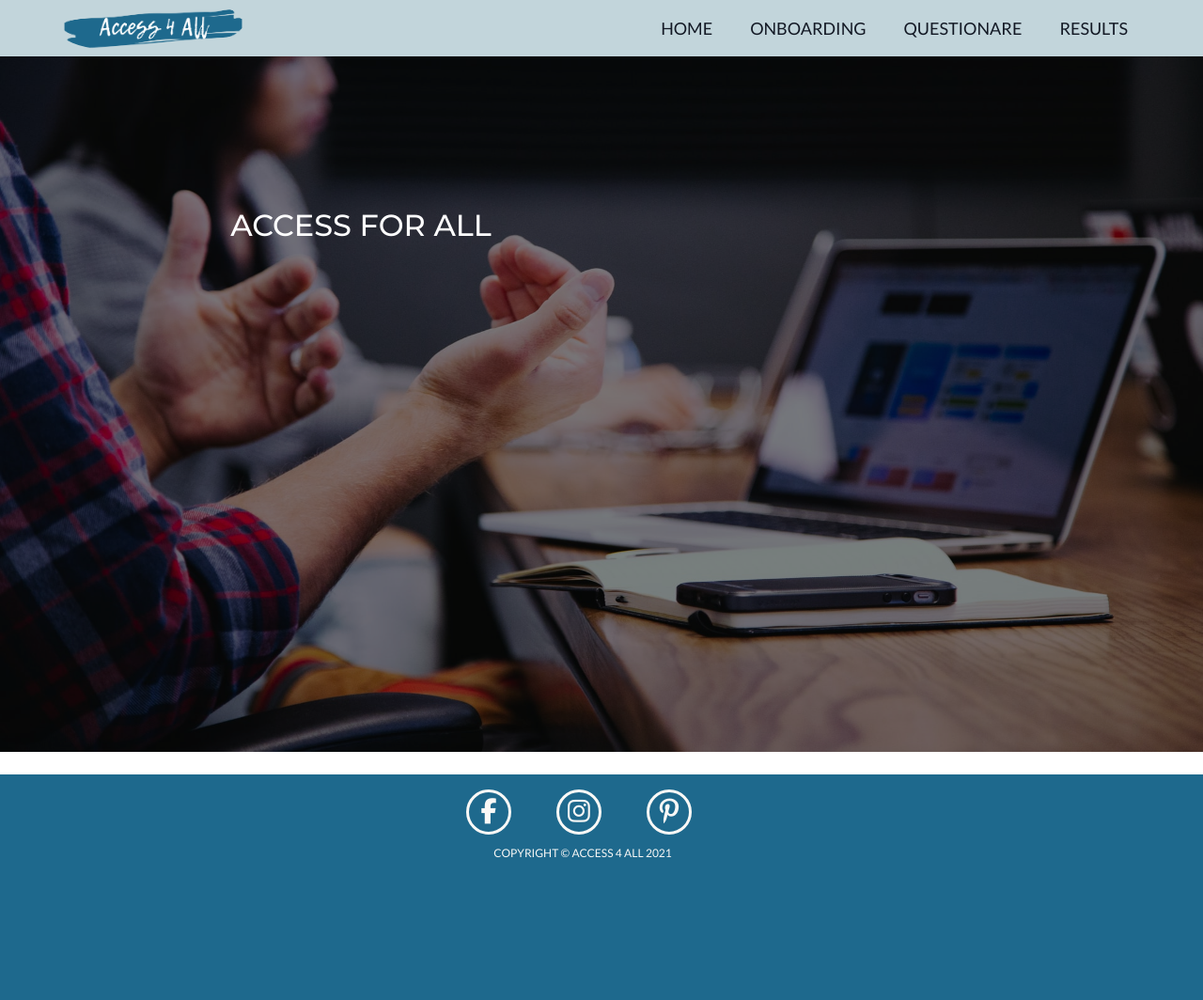
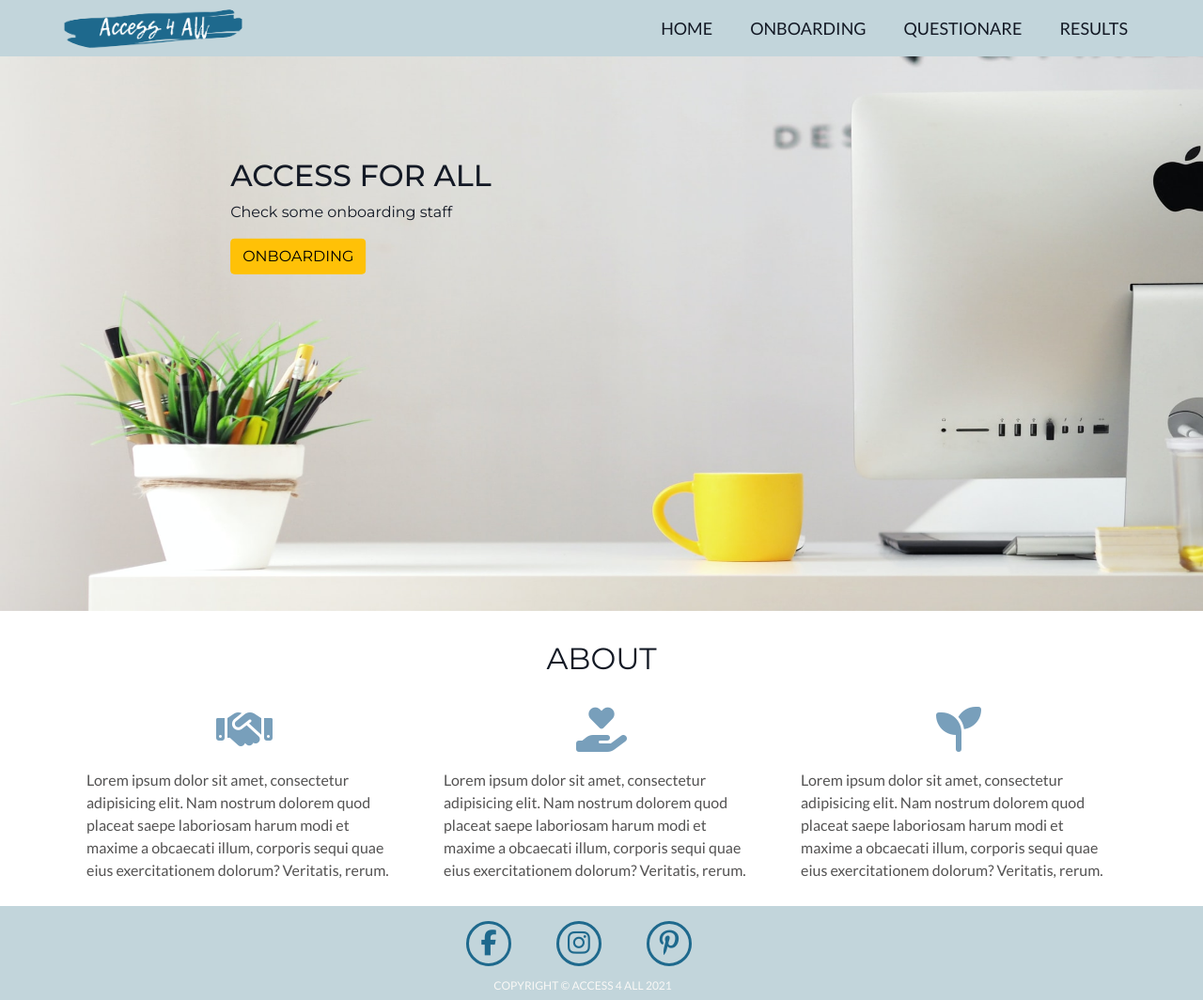
Before and after one commit to ruszkipista/access4all, a Flask app: page / in a window 1280 px wide. Shown: the whole page at 94% size. Before the commit the page ends 913 px from the top, so only its background shows below. Run offline with Flask 2, Linux system fonts and the light colour scheme; some libraries are stand-ins or nearby versions.

Commit message:
Finished About/ fixed navbar and footer (#30)
* changed hero img
* added about section
* fixed navbar and footer
Co-authored-by: István Orosz <ruszkipista@users.noreply.github.com> by resolving merge conflicts

```diff
--- a/static/css/style.css
+++ b/static/css/style.css
@@ -9,10 +9,13 @@
     box-sizing: border-box;
 }
 
-html,
 body {
-    height: 100%;
+    min-height:100%;
+    position:relative;
+    padding-bottom:6.2rem;
 }
+
+
 
 
 /*-------NAVBAR------*/
@@ -188,28 +191,56 @@ body {
 
 }
 
+.content {
+    margin-top: 50px;
+}
 .background {
-    background: black;
-    height: 100vh;
+    position: relative;
 }
 
 .fsbg{
     background-position: center;
     background-repeat: no-repeat;
     background-size: cover;
-    height: 100%;
+    max-height: 600px;
     width: 100%;
-    opacity: 0.5;
 }
 
-.text-section {
+.text-box {
     position: absolute;
     top: 30%;
     left: 30%;
     transform: translate(-50%, -50%);
-    color: #fff;
+    color: #131925;
     font-family: 'Montserrat', sans-serif;
     text-transform: uppercase;
+  }
+
+  .text-box p {
+      text-transform: none;
+  }
+
+  #about i {
+   color: #789fbb
+   ;
+  }
+
+.section-heading {
+    text-transform: uppercase;
+    font-family: "Montserrat", sans-serif;
+    color: #131925;
+    font-weight: 400;
+    text-align: center;
+    margin: 2rem 0;
+    font-size: 2rem;
+
+}
+
+  .section-text {
+      color: #535252;
+      font-family: "Lato", sans-serif;
+      font-size: 16px;
+      padding: 10px;
   }
 
 /*-------QUESTIONS---------*/
@@ -284,20 +315,21 @@ select {
     margin: 0 10px;
 }
 
-
   /*-------FOOTER---------*/
 
 footer {
     width: 100%;
     height: 6.2rem;
-    background-color: #1e698d;
-    margin-top: 1.5rem;
+    background-color: #c2d5db;
+    position: absolute;
+    left: 0 ; right: 0; bottom: 0;
+
 }
 
 .social-media {
     display: flex;
     justify-content: center;
-    color: #f9f8f6;
+    color: #1e698d;
 }
 
 .sm-icon {
@@ -305,14 +337,14 @@ footer {
     margin-bottom: 0.7rem;
     margin-right: 3rem;
     text-decoration: none;
-    color: #f9f8f6;
+    color: #1e698d;
 }
 
 .sm-icon a {
-    color: #f9f8f6;
+    color: #1e698d;
     font-size: 1.7rem;
     border-radius: 50%;
-    border: solid #f9f8f6;
+    border: solid #1e698d;
     width: 3rem;
     height: 3rem;
     text-align: center;
@@ -340,6 +372,20 @@ footer {
 
 /*-------for tablets---------*/
 @media(max-width:768px) {
+    .text-box {
+        left: 40%;
+        bottom: 50%;
+      }
+    .text-box h2 {
+        font-size: 1rem;
+      }
+    .text-box p {
+        font-size: 0.8rem;
+      }
+      .text-box .btn {
+        font-size: 0.7rem;
+      }
+
     .sm-icon {
         margin-right: 1rem;
         font-size: 12px;
--- a/static/js/script.js
+++ b/static/js/script.js
@@ -6,3 +6,5 @@ $(document).ready(function () {
     });
     $(".copyright").text(new Date().getFullYear())
 });
+
+AOS.init();
--- a/templates/base.html
+++ b/templates/base.html
@@ -5,21 +5,25 @@
     <meta charset="UTF-8" />
     <meta name="viewport" content="width=device-width, initial-scale=1, shrink-to-fit=no" />
     <meta http-equiv="x-ua-compatible" content="ie=edge" />
-  <link rel="shortcut icon" href="https://www.accessforalluk.com/wp-content/uploads/2017/09/Access-for-all-uk-logo-16px.png" type="image/x-icon">
+    <link rel="shortcut icon"
+        href="https://www.accessforalluk.com/wp-content/uploads/2017/09/Access-for-all-uk-logo-16px.png"
+        type="image/x-icon">
     <!-- Bootstrap 5  -->
     <link href="https://cdn.jsdelivr.net/npm/bootstrap@5.0.2/dist/css/bootstrap.min.css" rel="stylesheet">
+    <!-- Slider CSS -->
+    <link href="https://unpkg.com/aos@2.3.1/dist/aos.css" rel="stylesheet">
     <title>Access For All</title>
-
     <link rel="stylesheet" href="{{ url_for('static', filename='./css/style.css') }}" type="text/css">
     {% block head %}{% endblock %}
 </head>
 
 <body>
+
     <!--NAVIGATION-->
     <header class="header">
         <div class="content-container">
             <div class="header-body">
-                <a href="index.html" class="header-logo">
+                <a href="{{ url_for('index') }}" class="header-logo">
                     <img class="logo_img" src="{{ url_for('static', filename='img/logo.png') }}" alt="logo">
                 </a>
                 <div class="header-burger">
@@ -89,6 +93,8 @@
     <script src="https://cdn.jsdelivr.net/npm/bootstrap@5.0.2/dist/js/bootstrap.bundle.min.js" integrity="sha384-MrcW6ZMFYlzcLA8Nl+NtUVF0sA7MsXsP1UyJoMp4YLEuNSfAP+JcXn/tWtIaxVXM" crossorigin="anonymous"></script>
     <!-- JQUERY -->
     <script src="https://code.jquery.com/jquery-3.6.0.min.js" integrity="sha256-/xUj+3OJU5yExlq6GSYGSHk7tPXikynS7ogEvDej/m4=" crossorigin="anonymous"></script>
+    <!--Slide effect-->
+    <script src="https://unpkg.com/aos@2.3.1/dist/aos.js"></script>
     <!--Font Awesome-->
     <script src="https://kit.fontawesome.com/585c251878.js"></script>
     <!-- Custom scripts -->
--- a/templates/index.html
+++ b/templates/index.html
@@ -4,11 +4,37 @@
 {% endblock %}
 
 {% block body %}
+<section id="hero-img">
+<div class="background">
+ <img class="fsbg" src="{{ url_for('static', filename='img/fsbg.jpg') }}" alt="">
+    <div class="text-box">
+ <h2 class="hero-header" data-aos="fade-right">Access for all</h2>
+   <p data-aos="fade-right">Check some onboarding staff</p>
+   <a class="btn btn-warning " href="#" data-aos="fade-right">Onboarding</a>
+  </div>
+</div>
+</section>
 
-<div class="background">
- <img class="fsbg" src="{{ url_for('static', filename='img/fsbg1.jpg') }}" alt="">
-    <h2 class="text-section">Access for all</h2>
-
+<section id="about">
+<div class="container">
+  <h3 class="section-heading">
+  About
+  </h3>
+  <div class="row " data-aos="fade-up">
+    <div class="col-lg-4 col-12 ">
+      <h6 class="text-center"><i class="fas fa-handshake fa-3x"></i></h6>
+      <p class="section-text"> Lorem ipsum dolor sit amet, consectetur adipisicing elit. Nam nostrum dolorem quod placeat saepe laboriosam harum modi et maxime a obcaecati illum, corporis sequi quae eius exercitationem dolorum? Veritatis, rerum.</p>
+    </div>
+    <div class="col-lg-4 col-12 ">
+      <h6 class="text-center warning"><i class="fas fa-hand-holding-heart fa-3x"></i></h6>
+      <p class="section-text">Lorem ipsum dolor sit amet, consectetur adipisicing elit. Nam nostrum dolorem quod placeat saepe laboriosam harum modi et maxime a obcaecati illum, corporis sequi quae eius exercitationem dolorum? Veritatis, rerum.</p>
+    </div>
+    <div class="col-lg-4 col-12 ">
+      <h6 class="text-center"><i class="fas fa-seedling fa-3x"></i></h6>
+      <p class="section-text">Lorem ipsum dolor sit amet, consectetur adipisicing elit. Nam nostrum dolorem quod placeat saepe laboriosam harum modi et maxime a obcaecati illum, corporis sequi quae eius exercitationem dolorum? Veritatis, rerum.</p>
+    </div>
   </div>
+</div>
+</section>
 
 {% endblock %}
```
Also changed, not shown: static/img/fsbg.jpg. Lines whose indentation alone changed are shown as unchanged.
